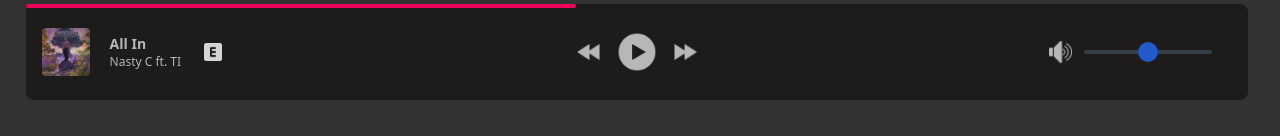
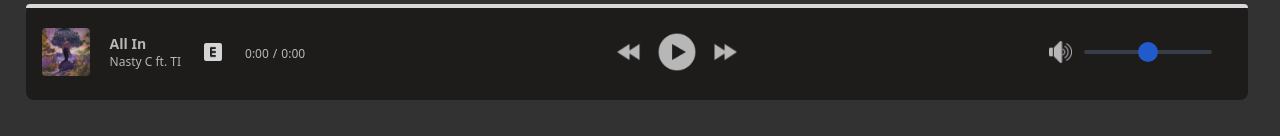
Before and after one commit to COS301-SE-2024/ECHO, an Angular app in the folder Frontend/: page /home in a window 1280 px wide. Shown: the part 688-824 px from the top of the page. Built offline with nearby package versions, Linux system fonts and the light colour scheme; no server answers.

Commit message:
🎉Working progress bar for music playback

```diff
--- a/Frontend/src/app/services/spotify.service.ts
+++ b/Frontend/src/app/services/spotify.service.ts
@@ -3,9 +3,7 @@ import { isPlatformBrowser } from '@angular/common';
 import { AuthService } from './auth.service';
 import { firstValueFrom, BehaviorSubject } from 'rxjs';
 import { HttpClient } from "@angular/common/http";
-import { map } from "rxjs/operators";
 import { TokenService } from "./token.service";
-
 
 export interface TrackInfo {
   id: string;
@@ -17,6 +15,7 @@ export interface TrackInfo {
   spotifyUrl: string;
   explicit: boolean;
 }
+
 @Injectable({
   providedIn: 'root',
 })
@@ -25,15 +24,21 @@ export class SpotifyService {
   private deviceId: string | null = null;
   private currentlyPlayingTrackSubject = new BehaviorSubject<any>(null);
   private playingStateSubject = new BehaviorSubject<boolean>(false);
+  private playbackProgressSubject = new BehaviorSubject<number>(0);
   currentlyPlayingTrack$ = this.currentlyPlayingTrackSubject.asObservable();
   playingState$ = this.playingStateSubject.asObservable();
+  playbackProgress$ = this.playbackProgressSubject.asObservable();
   private queueCache: { [key: string]: any } = {};
   private cacheTTL = 3600000;
   private recentlyPlayedCache: { data: any, timestamp: number } | null = null;
   private rcacheTTL = 600000;
 
-
-  constructor(private authService: AuthService, @Inject(PLATFORM_ID) private platformId: Object, private http: HttpClient, private tokenService: TokenService) {}
+  constructor(
+    private authService: AuthService,
+    @Inject(PLATFORM_ID) private platformId: Object,
+    private http: HttpClient,
+    private tokenService: TokenService
+  ) {}
 
   // Initialize the Player
   public async init(): Promise<void> {
@@ -86,10 +91,25 @@ export class SpotifyService {
         const track = state.track_window.current_track;
         this.currentlyPlayingTrackSubject.next(track);
         this.playingStateSubject.next(!state.paused);
+
+        const progress = (state.position / state.duration) * 100;
+        this.playbackProgressSubject.next(progress);
       }
     });
 
     this.player.connect();
+  }
+
+  // Method to get the progress of the currently playing track
+  public getCurrentPlaybackState(): void {
+    if (this.player) {
+      this.player.getCurrentState().then((state: any) => {
+        if (state) {
+          const progress = (state.position / state.duration) * 100;
+          this.playbackProgressSubject.next(progress);
+        }
+      });
+    }
   }
 
   // Play a track by its Spotify ID
--- a/Frontend/src/app/shared/bottom-player/bottom-player.component.html
+++ b/Frontend/src/app/shared/bottom-player/bottom-player.component.html
@@ -1,8 +1,8 @@
 <div class="fixed bottom-0 mb-3" style="width: 95.5vw; height: 12vh; left:2vw ">
   <div class="rounded-md h-full">
     <div class="absolute top-0 w-full z-20">
-      <div class="w-full bg-gray-verylight rounded-t-full h-0">
-        <div class="bg-pink h-1 rounded-full" style="width: 45%"></div>
+      <div class="w-full bg-gray-verylight rounded-t-full h-1">
+        <div id="progressBar" class="bg-pink h-1 rounded-full" [style.width.%]="trackProgress"></div>
       </div>
     </div>
     <div class="bg-gray-background opacity-80 rounded-lg overflow-hidden h-full flex items-center p-4">
@@ -18,20 +18,22 @@
           <div class="flex flex-col justify-center" *ngIf="currentTrack.explicit">
             <img src="../assets/images/explicit-dark.png" alt="Explicit Icon" class="w-6 h-6">
           </div>
+          <div class="flex justify-center items-center text-xs text-gray-verylight mt-1">
+            <span>{{ formatTime(trackProgress * currentTrack.duration_ms / 100 / 1000) }}</span>
+            <span class="mx-1">/</span>
+            <span>{{ formatTime(currentTrack.duration_ms / 1000) }}</span>
+          </div>
         </div>
         <div class="flex justify-center items-center">
           <img src="../assets/icons/skipback-light.png" alt="Skip Backward" class="w-6 h-6 hover:cursor-pointer">
-      <!-- Need to make all one function -->
           <div class="mx-4">
-              <img *ngIf="playingNowDark()" src="../assets/icons/circled-pause-light.png" id="play-dark" (click)="play()" alt="Pause Icon" class="w-10 h-10 hover:cursor-pointer">
-              <img *ngIf="pausedNowDark()" src="../assets/icons/circled-play-light.png" id="pause-dark" (click)="play()" alt="Play Icon" class="w-10 h-10 hover:cursor-pointer">
-              <img *ngIf="playingNow()" src="../assets/icons/circled-pause-light.png" id="play-dark" (click)="play()" alt="Pause Icon" class="w-10 h-10 hover:cursor-pointer">
-              <img *ngIf="pausedNow()" src="../assets/icons/circled-play-light.png" id="pause-dark" (click)="play()" alt="Play Icon" class="w-10 h-10 hover:cursor-pointer">
+            <img *ngIf="playingNowDark()" src="../assets/icons/circled-pause-light.png" id="play-dark" (click)="play()" alt="Pause Icon" class="w-10 h-10 hover:cursor-pointer">
+            <img *ngIf="pausedNowDark()" src="../assets/icons/circled-play-light.png" id="pause-dark" (click)="play()" alt="Play Icon" class="w-10 h-10 hover:cursor-pointer">
+            <img *ngIf="playingNow()" src="../assets/icons/circled-pause-light.png" id="play-dark" (click)="play()" alt="Pause Icon" class="w-10 h-10 hover:cursor-pointer">
+            <img *ngIf="pausedNow()" src="../assets/icons/circled-play-light.png" id="pause-dark" (click)="play()" alt="Play Icon" class="w-10 h-10 hover:cursor-pointer">
           </div>
-
           <img src="../assets/icons/skip-light.png" alt="Skip Forward" class="w-6 h-6 hover:cursor-pointer">
-      </div>
-
+        </div>
 
         <div class="flex space-x-3 mr-5 items-center">
           <div class="flex flex-col justify-center">
--- a/Frontend/src/app/shared/bottom-player/bottom-player.component.ts
+++ b/Frontend/src/app/shared/bottom-player/bottom-player.component.ts
@@ -3,7 +3,7 @@ import { MatCard, MatCardContent } from "@angular/material/card";
 import { NgIf } from "@angular/common";
 import { ThemeService } from "../../services/theme.service";
 import { SpotifyService } from "../../services/spotify.service";
-import { Subscription } from "rxjs";
+import { Subscription, interval } from "rxjs";
 
 @Component({
   selector: "app-bottom-player",
@@ -20,23 +20,26 @@ export class BottomPlayerComponent implements AfterViewInit, OnDestroy {
     name: "All In",
     artist: "Nasty C ft. TI",
     imageUrl: "../../../assets/images/nasty.jpg",
-    explicit: true
+    explicit: true,
+    duration_ms: 0
   };
+  trackProgress: number = 0;
   private trackSubscription!: Subscription;
   private playingStateSubscription!: Subscription;
+  private progressSubscription!: Subscription;
+  private progressUpdateSubscription!: Subscription;
 
-  constructor(protected themeService: ThemeService, private spotifyService: SpotifyService) {
-  }
+  constructor(protected themeService: ThemeService, private spotifyService: SpotifyService) {}
 
   ngAfterViewInit(): void {
-
     this.trackSubscription = this.spotifyService.currentlyPlayingTrack$.subscribe(track => {
       if (track) {
         this.currentTrack = {
           name: track.name,
           artist: track.artists.map((artist: any) => artist.name).join(", "),
           imageUrl: track.album.images[0]?.url || "",
-          explicit: track.explicit
+          explicit: track.explicit,
+          duration_ms: track.duration_ms
         };
       }
     });
@@ -44,6 +47,14 @@ export class BottomPlayerComponent implements AfterViewInit, OnDestroy {
     this.playingStateSubscription = this.spotifyService.playingState$.subscribe(isPlaying => {
       this.playing = isPlaying;
       this.updatePlayPauseIcon();
+    });
+
+    this.progressSubscription = this.spotifyService.playbackProgress$.subscribe(progress => {
+      this.trackProgress = progress;
+    });
+
+    this.progressUpdateSubscription = interval(1000).subscribe(() => {
+      this.spotifyService.getCurrentPlaybackState();
     });
   }
 
@@ -54,6 +65,12 @@ export class BottomPlayerComponent implements AfterViewInit, OnDestroy {
     }
     if (this.playingStateSubscription) {
       this.playingStateSubscription.unsubscribe();
+    }
+    if (this.progressSubscription) {
+      this.progressSubscription.unsubscribe();
+    }
+    if (this.progressUpdateSubscription) {
+      this.progressUpdateSubscription.unsubscribe();
     }
   }
 
@@ -71,7 +88,6 @@ export class BottomPlayerComponent implements AfterViewInit, OnDestroy {
       this.started = true;
       this.playing = true;
       this.updatePlayPauseIcon();
-
     } else {
       if (this.playing) {
         if (!this.started)
@@ -119,4 +135,10 @@ export class BottomPlayerComponent implements AfterViewInit, OnDestroy {
   pausedNowDark(): boolean {
     return ((!this.playing) && (this.themeService.isDarkModeActive()));
   }
+
+  formatTime(seconds: number): string {
+    const minutes = Math.floor(seconds / 60);
+    const remainingSeconds = Math.floor(seconds % 60);
+    return `${minutes}:${remainingSeconds < 10 ? '0' : ''}${remainingSeconds}`;
+  }
 }
```
